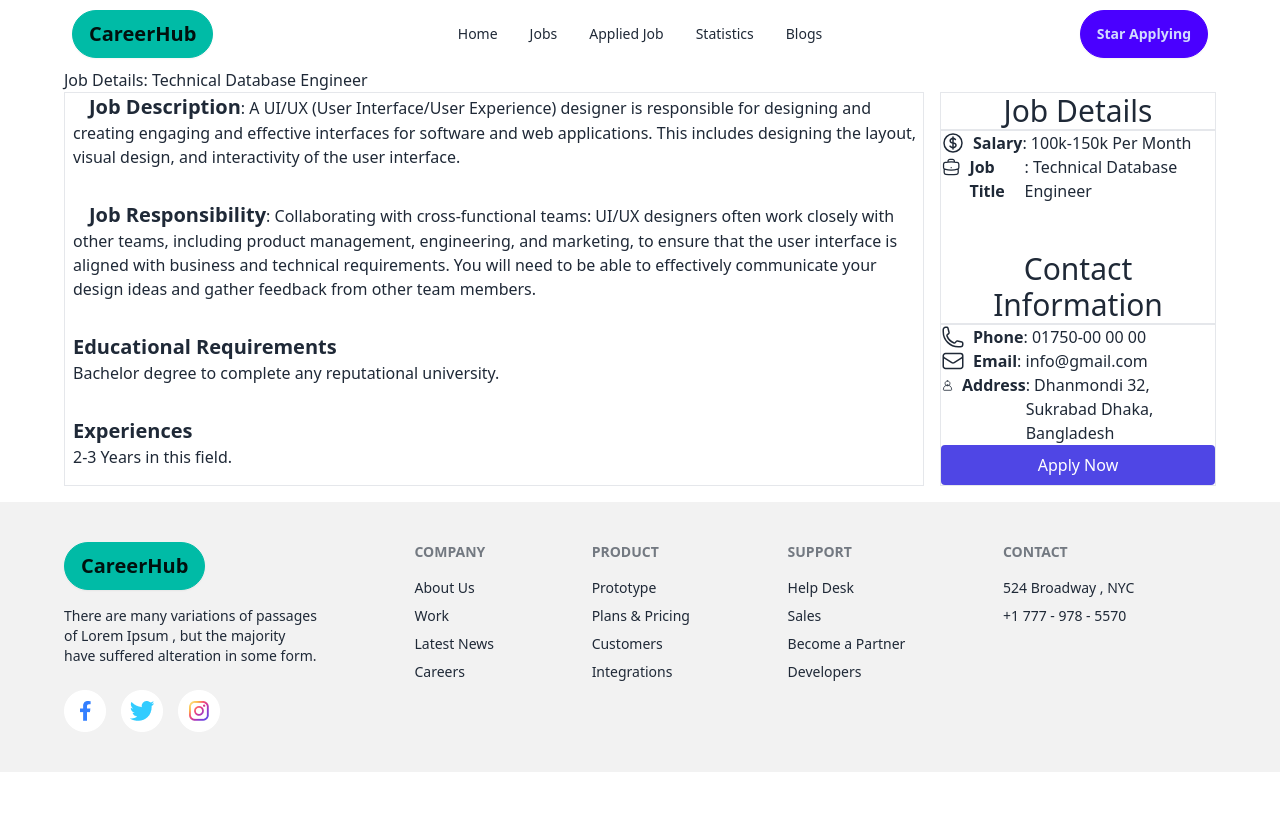
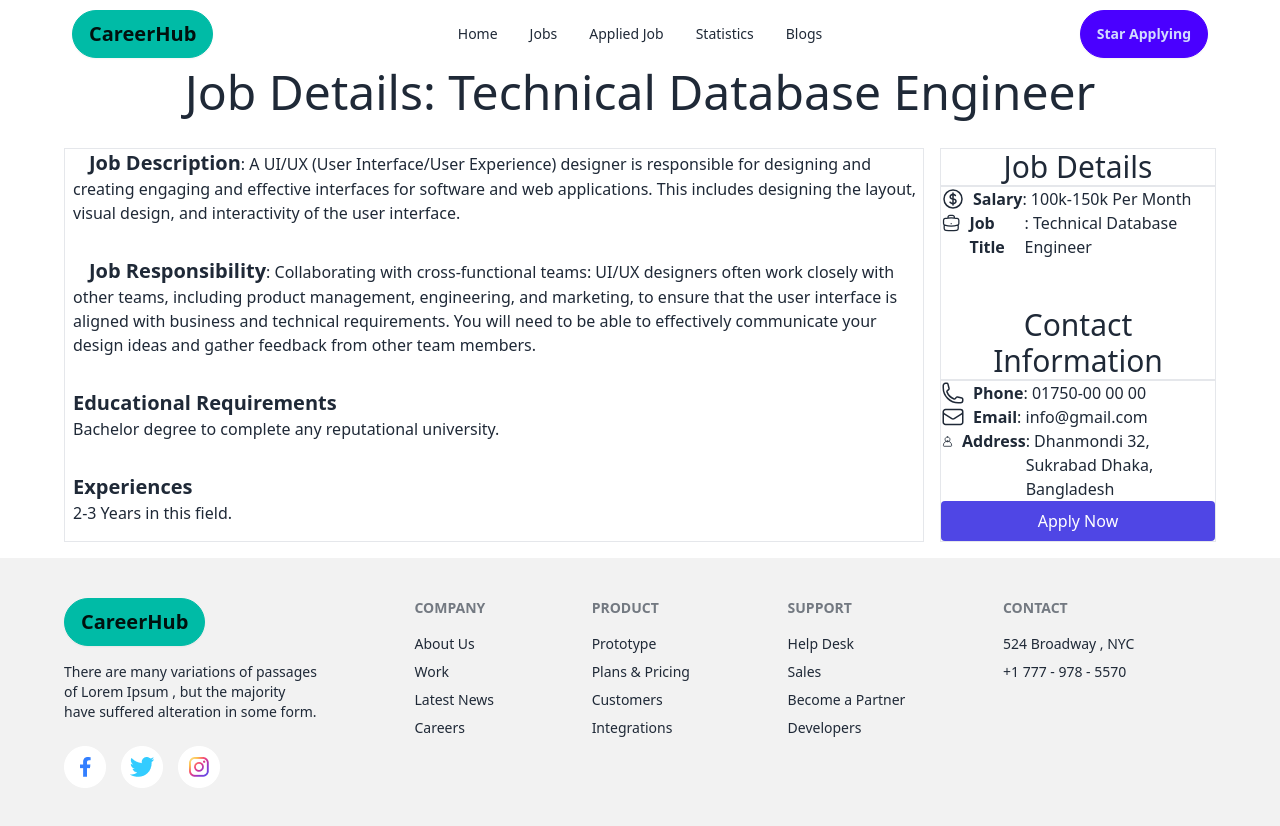
Before and after one commit to Rafsan12/Career-hub, a React (Vite) app: page /job/1 in a window 1280 px wide. Before the commit the page ends 800 px from the top, so only its background shows below. Built offline with nearby package versions, Linux system fonts and the light colour scheme.

Commit message:
job details text fix

```diff
--- a/src/components/FeaturedJobs/JobDetails.jsx
+++ b/src/components/FeaturedJobs/JobDetails.jsx
@@ -18,7 +18,9 @@ const JobDetails = () => {
   return (
     <div>
       {/* Displaying the job title */}
-      <h2>Job Details: {job.job_title}</h2>
+      <h2 className="text-5xl text-center mb-8">
+        Job Details: {job.job_title}
+      </h2>
 
       {/* Main grid layout with job description and details */}
       <div className="grid gap-4 md:grid-cols-4">
```
